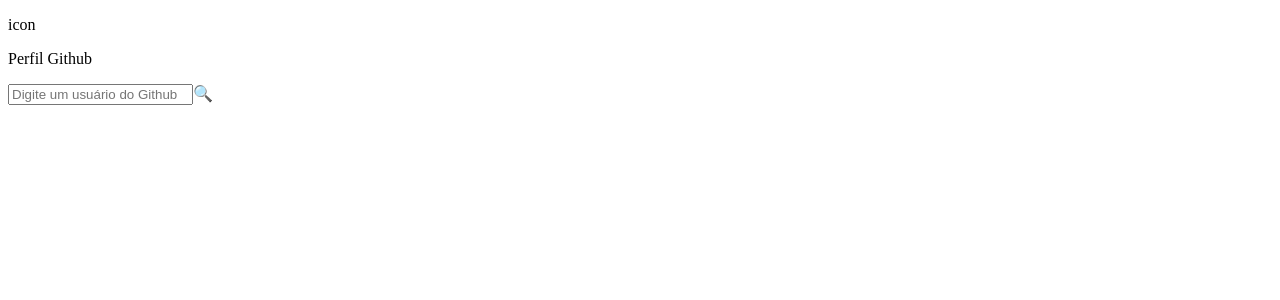
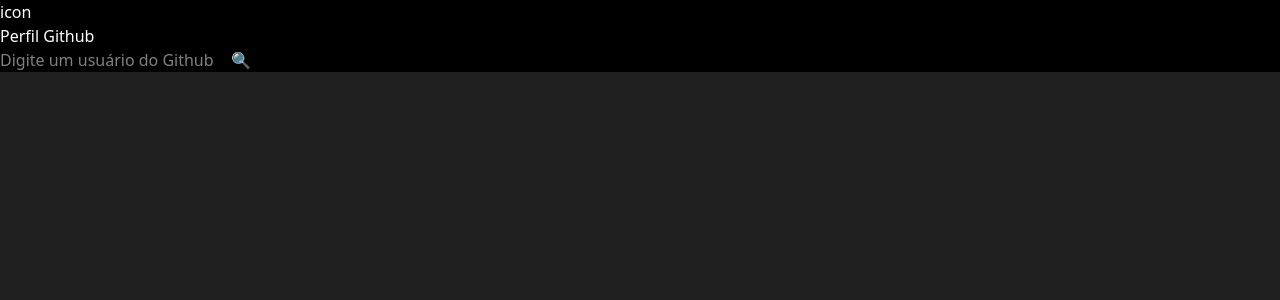
Before and after one commit to CarlosHerbertDev/get-user-github, a React (Vite) app: page / in a window 1280 px wide. Shown: the top 300 px of the page. Built offline with nearby package versions, Linux system fonts and the light colour scheme.

Commit message:
continuando estilização

```diff
--- a/src/components/get-user/getUserGithub.tsx
+++ b/src/components/get-user/getUserGithub.tsx
@@ -73,13 +73,13 @@
 
 
   return (
-    <div>
+    <div className="bg-black text-white">
         <div>
-            <p className="bg-teste">icon</p>
+            <p>icon</p>
             <p> Perfil <span>Github</span></p>
         </div>
         <div>
-        <input type="text" placeholder="Digite um usuário do Github" onKeyUp={halldeKeyup}/>
+        <input className="text-white"type="text" placeholder="Digite um usuário do Github" onKeyUp={halldeKeyup}/>
         <span onClick={haddleUser}>&#128269;</span>
         </div>
 
--- a/src/index.css
+++ b/src/index.css
@@ -1,5 +1,12 @@
-@import "tailwindcss"
+@import "tailwindcss";
 
  @theme {
-      --color-teste : #02384;
+    --color-primary: #1F1F1F;
   }
+
+
+  @layer base {
+    body {
+     @apply bg-primary;
+    }
+  }
```
